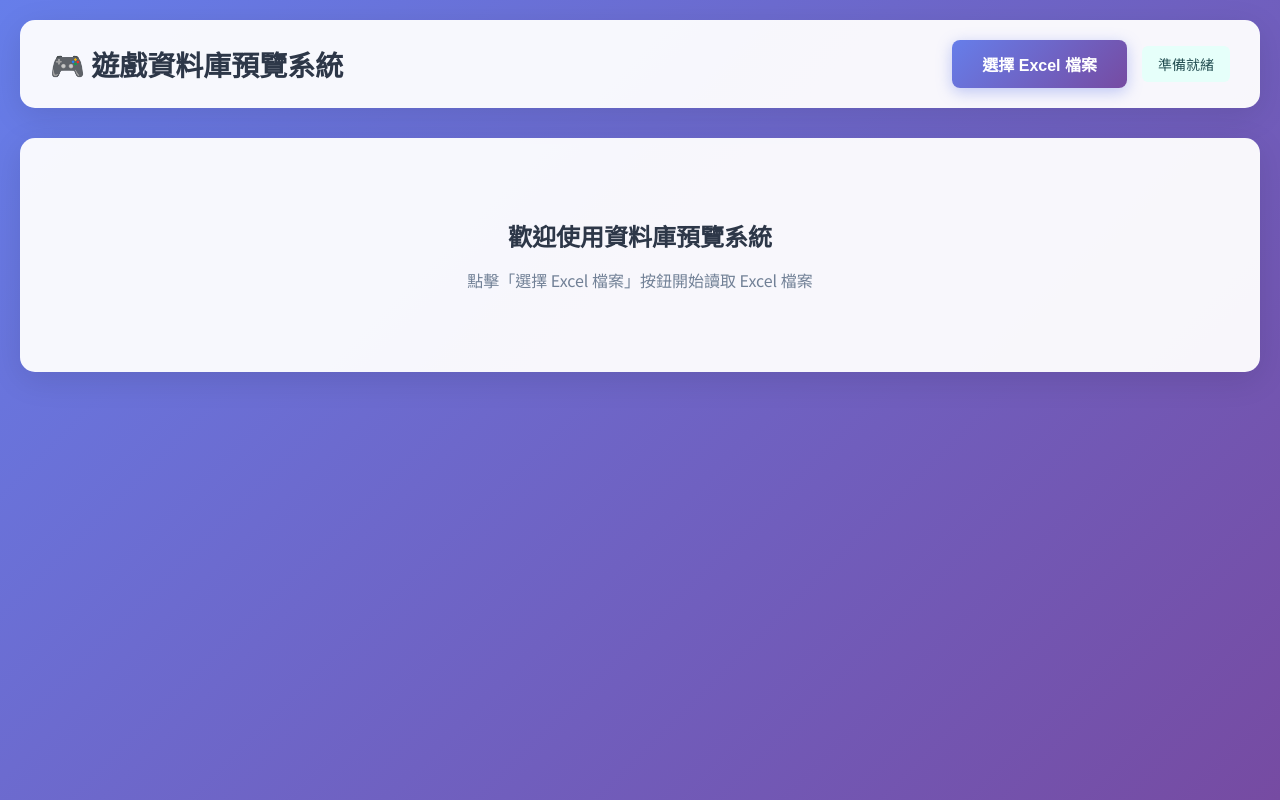
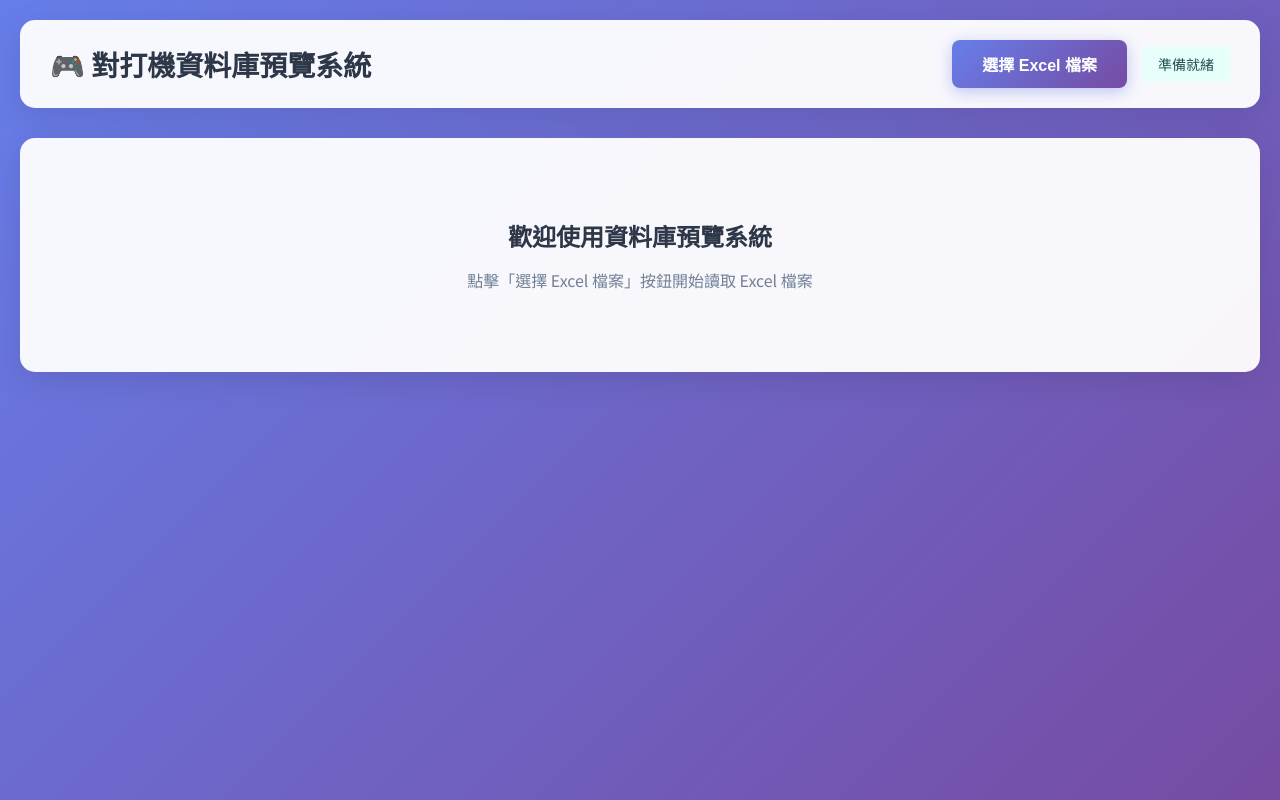
Before and after one commit to PandaAki/Digiwiki, a plain HTML site: page index.html in a window 1280 px wide. Drawn offline with Linux system fonts and the light colour scheme.

Commit message:
Update: 調整網頁標題為「對打機資料庫預覽系統」

```diff
--- a/index.html
+++ b/index.html
@@ -4,7 +4,7 @@
 <head>
     <meta charset="UTF-8">
     <meta name="viewport" content="width=device-width, initial-scale=1.0">
-    <title>遊戲資料庫預覽系統</title>
+    <title>對打機資料庫預覽系統</title>
     <link rel="stylesheet" href="style.css">
     <script src="https://cdnjs.cloudflare.com/ajax/libs/xlsx/0.18.5/xlsx.full.min.js"></script>
 </head>
@@ -12,7 +12,7 @@
 <body>
     <div class="container">
         <header>
-            <h1>🎮 遊戲資料庫預覽系統</h1>
+            <h1>🎮 對打機資料庫預覽系統</h1>
             <div class="controls">
                 <input type="file" id="fileInput" accept=".xlsx,.xls" style="display: none;">
                 <button id="loadBtn" class="btn-primary">選擇 Excel 檔案</button>
```
